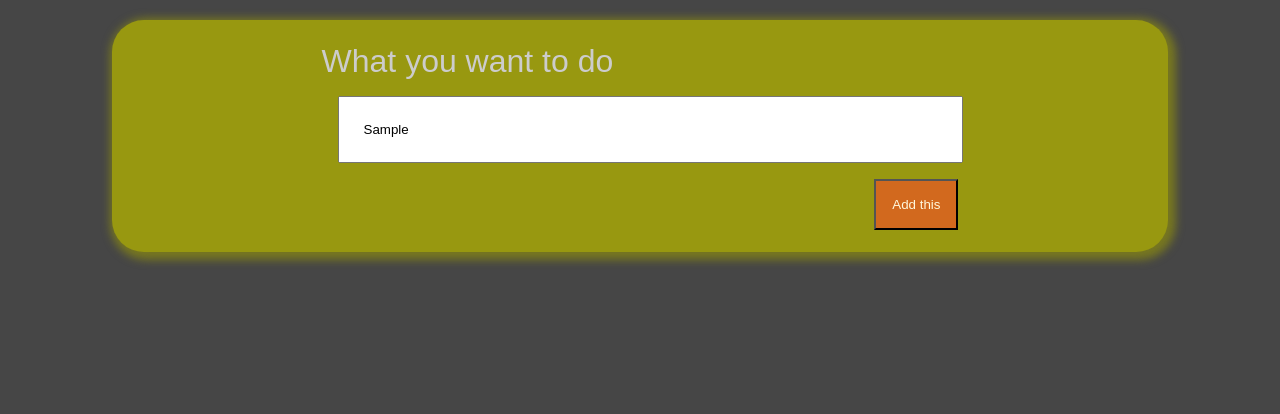
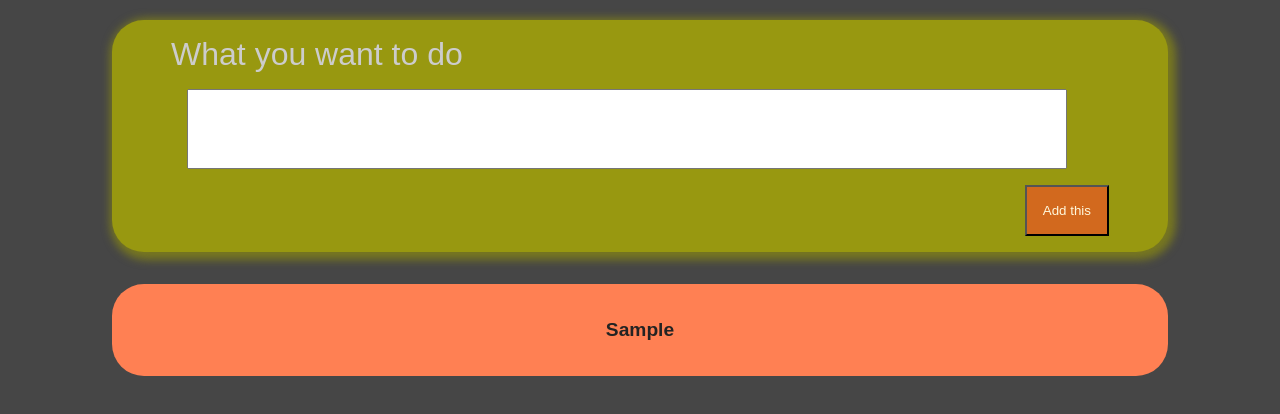
Before and after one commit to Harrysbank/ReactToDoList, a React (Create React App) app: page / in a window 1280 px wide. Both pictures are taken after typing "Sample" into the empty fields and a click on the button "Add this". Shown: the top 414 px of the page. Built offline with nearby package versions, Linux system fonts and the light colour scheme.

Commit message:
add Box for List showing

```diff
--- a/src/App.js
+++ b/src/App.js
@@ -1,10 +1,30 @@
-import { Fragment } from "react";
+import { Fragment, useState } from "react";
 import Form from "./component/Form";
+import Shownlist from "./component/Shownlist";
 
 function APP(){
+
+  const [List, setList]=useState([]);
+
+
+  const addToList=(inputvalue)=>{
+
+    setList(previous=>{
+      return([
+        ...previous,
+        {
+          id: Math.random(),
+          name: inputvalue,
+        }
+      ]);
+    });
+  };
+
+
   return (
     <Fragment>
-      <Form></Form>
+      <Form addlist={addToList}></Form>
+      <Shownlist List={List}/>
     </Fragment>
   );
 }
--- a/src/component/Form.js
+++ b/src/component/Form.js
@@ -5,18 +5,23 @@ const Form =(props)=>{
 
     const inputRef=useRef();
 
-
     const submitHandler=(event)=>{
         event.preventDefault();
         console.log(event.target);
         console.log(inputRef.current.value);
+        const inputvalue=inputRef.current.value;
+        if(inputvalue.trim().length!==0){
+            props.addlist(inputvalue);
+            inputRef.current.value="";
+
+        }
     };
 
     return (
         <div className={style.form}>
             <form onSubmit={submitHandler}>
                 <label htmlFor="goal">What you want to do</label>
-                <input ref={ inputRef } className={style.input} id="goal" type="text"></input>
+                <input  ref={ inputRef } className={style.input} id="goal" type="text"></input>
                 <button className={style.button} type="submit">Add this</button>
             </form>
         </div>
--- a/src/component/Form.module.css
+++ b/src/component/Form.module.css
@@ -22,7 +22,8 @@
     margin: 1rem;
     height: 100%;
     width: 90%;
-    padding: 1.5rem;
+    padding: 1rem;
+    font-size: larger;
 }
 
 .button {
--- /dev/null
+++ b/src/component/Listbox.module.css
@@ -0,0 +1,24 @@
+.list-container {
+    display: flex;
+    flex-direction: column-reverse;
+    margin-top: 2rem;
+    background-color: #ff8053;
+    width: 80%;
+    margin-left: auto;
+    margin-right: auto;
+    border-radius: 2rem;
+    padding: 1rem;
+    justify-content: center;
+    align-items: center;
+
+}
+
+.single-list {
+
+}
+
+.list-text {
+    color: #232323;
+    font-weight: bold;
+    font-size: larger;
+}
--- /dev/null
+++ b/src/component/Shownlist.js
@@ -0,0 +1,13 @@
+import SingleList from "./SingleList";
+import styles from "./Listbox.module.css";
+
+const Shownlist=(props)=>{
+    const List=props.List.map(list=><SingleList name={list.name} key={list.id}/>);
+    return (
+        <div className={styles['list-container']}>
+            {List}
+        </div>
+    );
+}
+
+export default Shownlist;
--- /dev/null
+++ b/src/component/SingleList.js
@@ -0,0 +1,11 @@
+import styles from "./Listbox.module.css";
+
+const SingleList=(props)=>{
+    return (
+        <div key={props.id}>
+            <p className={styles['list-text']}>{props.name}</p>
+        </div>
+    );
+};
+
+export default SingleList;
```
